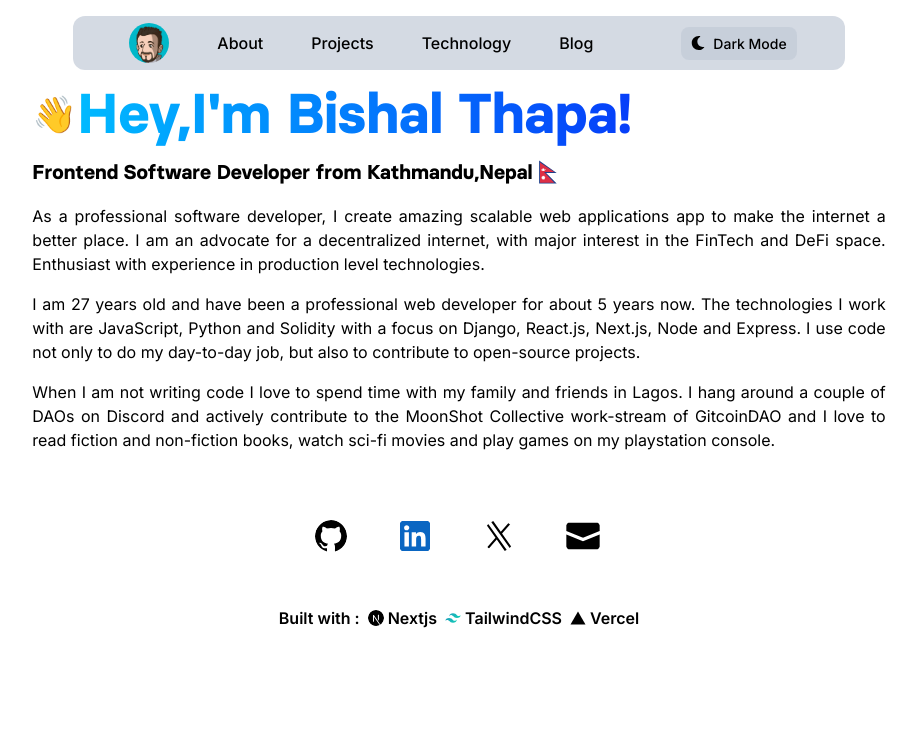
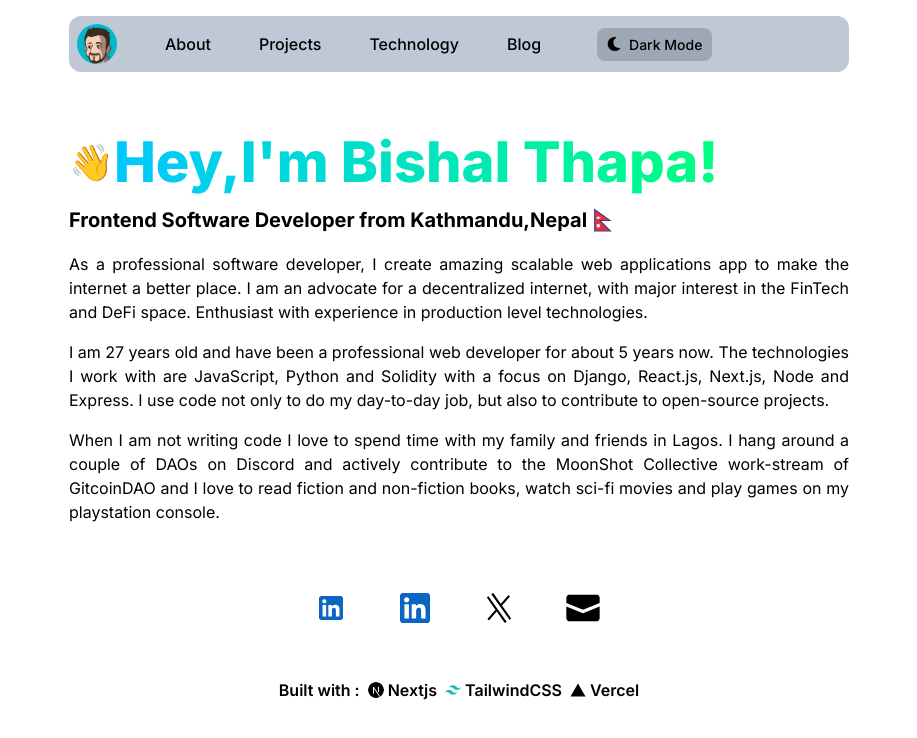
Before and after one commit to thapabishal21dev/portfolio, a Next.js app: page /about in a window 1280 px wide. Shown: the top 738 px of the page, without its empty margins (181-1098 px from the left). Built offline with nearby package versions, Linux system fonts and the light colour scheme; what tailwindcss-animated would draw is missing.

Commit message:
modified navbar and front section

```diff
--- a/app/about/about.tsx
+++ b/app/about/about.tsx
@@ -1,11 +1,6 @@
 "use client";
 import React, { useState } from "react";
-import localFont from "next/font/local";
 import Image from "next/image";
-import Link from "next/link";
-const myFont = localFont({ src: "../../fonts/BasierCircle-Bold.ttf" });
-import { useEffect } from "react";
-import { AnyARecord } from "dns";
 
 interface IpropsIntro {
   intro: string;
@@ -17,26 +12,21 @@ interface IpropsIntro {
 
 const AboutUs = (props: IpropsIntro) => {
   return (
-    <div className=" flex justify-center h-auto overflow-hidden mt-16">
-      <div className="w-4/6">
+    <div className=" flex justify-center w-screen pt-28 dark:bg-slate-900 text-black dark:text-white">
+      <div className=" max-w-[780px]  ">
         <div className=" flex flex-col mt-2">
           <h1 className=" text-center  font-extrabold text-5xl text-[#757575]">
             {props.heading}
           </h1>
           <div className="flex flex-row items-center ">
             <p className=" text-4xl">{props.emojHand}</p>
-            <h1
-              style={myFont.style}
-              className="text-[56px] bg-gradient-to-r from-[#00baff] to-[#063ef9] inline-block text-transparent bg-clip-text font-extrabold"
-            >
+            <h1 className="text-[56px] bg-gradient-to-r from-[#00c8ff] to-[#00ff80] inline-block text-transparent bg-clip-text font-extrabold">
               {" "}
               {props.intro}
             </h1>
           </div>
           <div className=" flex flex-row items-center">
-            <p style={myFont.style} className=" font-bold text-xl">
-              {props.subIntro}
-            </p>
+            <p className=" font-bold text-xl">{props.subIntro}</p>
             <Image
               className=" rounded-full w-8"
               src={props.image}
--- a/app/components/footer/footer.tsx
+++ b/app/components/footer/footer.tsx
@@ -11,7 +11,7 @@ const Footer = () => {
         <Link href="https://github.com/thapabishal21tech" target="_blank">
           <Image
             className=" rounded-full w-8 hover:scale-110 transition duration-500"
-            src="/github.svg"
+            src="/linkedin.svg"
             width={200}
             height={200}
             alt="avatar"
--- a/app/components/introduction/introduction.tsx
+++ b/app/components/introduction/introduction.tsx
@@ -1,42 +1,51 @@
 "use client";
 import React from "react";
 import Image from "next/image";
-import BackgroundGradient from "@/app/background";
+import Link from "next/link";
+import { FaXTwitter } from "react-icons/fa6";
+import { MdEmail } from "react-icons/md";
+import { FaGithub, FaLinkedin } from "react-icons/fa";
+import { IoPersonSharp } from "react-icons/io5";
 
 const Introduction = () => {
   return (
-    <div className="relative z-10 dark:bg-black h-screen transition-all duration-500 ease-out delay-0 ">
-      <div className="absolute w-full h-screen">
-        <BackgroundGradient />
-      </div>
-      <div className=" flex justify-center">
-        <div className="relative w-4/6 flex z-50 justify-center border-blur max-h-screen py-28">
-          <div className="flex flex-row">
-            <div className="">
-              <div className="flex flex-col mt-5 gap-12">
-                <h1 className=" dark:bg-gradient-to-r from-[#00ffee] to-[#001eff] text-7xl bg-gradient-to-r from-[#777777] to-[#003cff]  inline-block text-transparent bg-clip-text font-extrabold ">
+    <>
+      <div className=" relative z-10 h-screen w-screen flex justify-center dark:bg-slate-900  ">
+        <div className=" mt-20 max-w-[780px]">
+          <div className="flex flex-col justify-between  ">
+            <div className=" flex flex-row mt-12 justify-between">
+              <div>
+                <h1 className=" text-5xl bg-gradient-to-r from-[#777777] to-[#003cff]  inline-block text-transparent bg-clip-text font-extrabold ">
                   BISHAL THAPA
                 </h1>
-                <div className="flex flex-row items-center">
-                  <p className="dark:text from-[#00ffee] to-[#001eff] text-5xl font-bold text-slate-700">
+                <p className="dark:text mt-2 from-[#00ffee] to-[#001eff] text-3xl font-bold text-slate-700">
                   <span className="bg-clip-text dark:text-transparent bg-gradient-to-r from-[#00ffee] to-[#001eff]">
                     Frontend Software Developer
                   </span>
-                    <span className="flex my-4 flex-row dark:bg-clip-text text-transparent bg-gradient-to-r from-[#00ffee] to-[#001eff]">
-                      Kathmandu, Nepal apply
+                  <div className="  flex flex-row items-center">
+                    <span className="flex flex-row ">Kathmandu, Nepal</span>
                     <Image
-                        className="rounded-full w-12"
+                      className="rounded-full w-8"
                       src="/nepalflag.svg"
                       width={200}
                       height={200}
                       alt="avatar"
                     />
-                    </span>
+                  </div>
                 </p>
               </div>
+              <div className=" flex ">
+                <Image
+                  className=" rounded-[50%] h-[150px] w-[150px]"
+                  src="/portfolio.jpg"
+                  width={200}
+                  height={200}
+                  alt="avatar"
+                />
               </div>
-              <div className="flex dark:text-white flex-col font-medium text-[16px] text-black mt-10">
-                <p>
+            </div>
+            <div className="flex w-screen dark:text-white flex-col  font-medium text-[16px] text-black mt-4">
+              <p className=" w-[520px]">
                 Motivated Junior React Developer with expertise in HTML, CSS,
                 JavaScript (ES6), and ReactJS. Dedicated to delivering
                 high-quality, responsive user interfaces and enhancing
@@ -45,12 +54,97 @@ const Introduction = () => {
                 to continuous skill enhancement in software development.
               </p>
             </div>
+            <div className=" flex flex-row gap-4 my-4 items-center">
+              <Link href="/about">
+                {" "}
+                <button className=" flex flex-row gap-2 items-center bg-[#1d50a3] rounded-lg text-white px-2 py-2 hover:bg-blue-700 text-md ">
+                  <span className=" text-xl ">
+                    <IoPersonSharp />
+                  </span>
+                  More about me
+                </button>
+              </Link>
+
+              <div>
+                <div className=" flex justify-center gap-6 flex-row items-center">
+                  <a
+                    href="https://github.com/thapabishal21tech"
+                    target="_blank"
+                    className="hover:bg-slate-200 p-2 rounded-md dark:hover:bg-slate-800"
+                  >
+                    {" "}
+                    <p className=" text-2xl dark:text-white">
+                      <FaGithub />
+                    </p>
+                  </a>
+                  <a
+                    href="https://www.linkedin.com/in/thapa-bishal-64340622a/"
+                    target="_blank"
+                    className="hover:bg-slate-200 p-2 rounded-md dark:hover:bg-slate-800"
+                  >
+                    {" "}
+                    <p className=" text-2xl dark:text-white">
+                      <FaLinkedin />
+                    </p>
+                  </a>
+
+                  <a
+                    href="https://twitter.com/"
+                    target="_blank"
+                    className="hover:bg-slate-200 p-2 rounded-md dark:hover:bg-slate-800"
+                  >
+                    {" "}
+                    <p className=" text-lg dark:text-white">
+                      <FaXTwitter />
+                    </p>
+                  </a>
+                  <a
+                    href="mailto:thapabishal21sinha@gmail.com"
+                    target="_blank"
+                    className="hover:bg-slate-200 p-2 rounded-md dark:hover:bg-slate-800"
+                  >
+                    {" "}
+                    <p className=" text-2xl dark:text-white">
+                      <MdEmail />
+                    </p>
+                  </a>
                 </div>
               </div>
             </div>
           </div>
         </div>
+      </div>
+    </>
   );
 };
 
 export default Introduction;
+
+{
+  /* <div className="absolute w-full h-screen">
+<BackgroundGradient />
+</div>
+
+
+// import BackgroundGradient from "@/app/background";
+
+
+------------------
+
+<div className="relative  dark:bg-black h-screen transition-all duration-500 ease-out delay-0 ">
+      <div className=" flex justify-center">
+        <div className="relative w-4/6 flex z-50 justify-center border-blur max-h-screen py-28">
+
+        </div>
+      </div>
+    </div>
+
+
+-----------------------------
+
+
+
+
+
+*/
+}
--- a/app/components/navbar/navbar.tsx
+++ b/app/components/navbar/navbar.tsx
@@ -43,12 +43,12 @@ const Navbar = () => {
   }, []);
 
   return (
-    <div id="navbar" className=" flex justify-center w-screen mx-auto">
-      <div className="fixed rounded-xl top-2 mt-2 z-50 bg-slate-400 backdrop-blur-[6px] dark:backdrop-blur-[6px] dark:bg-gray-800 dark:bg-opacity-90 border-1 bg-opacity-40 transition-all duration-500 ease-out delay-0">
-        <div className=" px-12 sm:block hidden ">
-          <ul className=" text-[16px] text-black gap-8 h-[54px] dark:text-slate-400 min-[640px]:flex font-medium items-center">
+    <>
+      <div id="navbar" className=" flex justify-center w-screen ">
+        <nav className=" fixed top-2 mt-2 z-50  w-[780px] rounded-xl bg-slate-400 dark:bg-gray-800 h-14 backdrop-blur-[6px] transition-all duration-500 ease-out delay-0 bg-opacity-60">
+          <ul className=" text-[16px] text-black gap-8 dark:text-slate-500 flex font-medium items-center">
+            <li className=" text-xl rounded-xl p-2">
               <Link href="/">
-              <li className=" text-xl rounded-xl p-2">
                 <Image
                   className="rounded-full w-10"
                   src="/avatar.png"
@@ -56,31 +56,22 @@ const Navbar = () => {
                   height={200}
                   alt="avatar"
                 />
+              </Link>
             </li>
-            </Link>
-            <Link href="/about">
             <li className=" hover:text-slate-600 dark:hover:text-slate-300 p-2">
-                About
+              <Link href="/about">About</Link>
             </li>
-            </Link>
-            <Link href="/projects">
             <li className=" hover:text-slate-600 dark:hover:text-slate-300 p-2">
-                Projects
+              <Link href="/projects">Projects</Link>
             </li>
-            </Link>
-            <Link href="/technology">
             <li className=" hover:text-slate-600 dark:hover:text-slate-300  p-2">
-                Technology
+              <Link href="/technology">Technology</Link>
             </li>
-            </Link>
-            <Link href="/blog">
             <li className=" hover:text-slate-600 dark:hover:text-slate-300 p-2">
-                Blog
+              <Link href="/blog">Blog</Link>
             </li>
-            </Link>
-
             <button
-              className="  bg-slate-400 ml-12 w-30 bg-opacity-20 rounded-lg px-[10px] py-[6px] hover:bg-gray-200 dark:bg-slate-600 dark:hover:bg-gray-700 transition-all duration-500 ease-out delay-0 focus:outline-none  focus:ring focus:ring-blue-400 "
+              className="  bg-slate-800 mx-4 w-30 bg-opacity-20 rounded-lg px-[10px] py-[6px] hover:bg-gray-200 dark:bg-slate-600 dark:hover:bg-gray-700 transition-all duration-500 ease-out delay-0 focus:outline-none  focus:ring focus:ring-blue-400 "
               onClick={toggleDarkMode}
             >
               {isClicked ? (
@@ -98,10 +89,13 @@ const Navbar = () => {
               )}
             </button>
           </ul>
+        </nav>
       </div>
-      </div>
-    </div>
+    </>
   );
 };
 
 export default Navbar;
+
+// <nav className=" fixed top-2 mt-2 z-50  w-[780px] bg-slate-400 h-14 backdrop-blur-[6px] dark:backdrop-blur-[6px]  dark:bg-opacity-90 border-1 bg-opacity-40  transition-all duration-500 ease-out delay-0">
+//           <ul className=" text-[16px]  text-black gap-8  dark:text-slate-500 dark:bg-gray-800 min-[640px]:flex font-medium items-center"></ul>
--- a/app/page.tsx
+++ b/app/page.tsx
@@ -11,8 +11,8 @@ export default function Home() {
     AOS.init({});
   }, []);
   return (
-    <div className="">
-      <div>
+    <div>
+      <div className="">
         <Introduction />
         <AboutUs intro={``} subIntro={``} image={""} heading="" emojHand="" />
         <Github />
```
Also changed, not shown: public/portfolio.jpg. Lines whose indentation alone changed are shown as unchanged.
